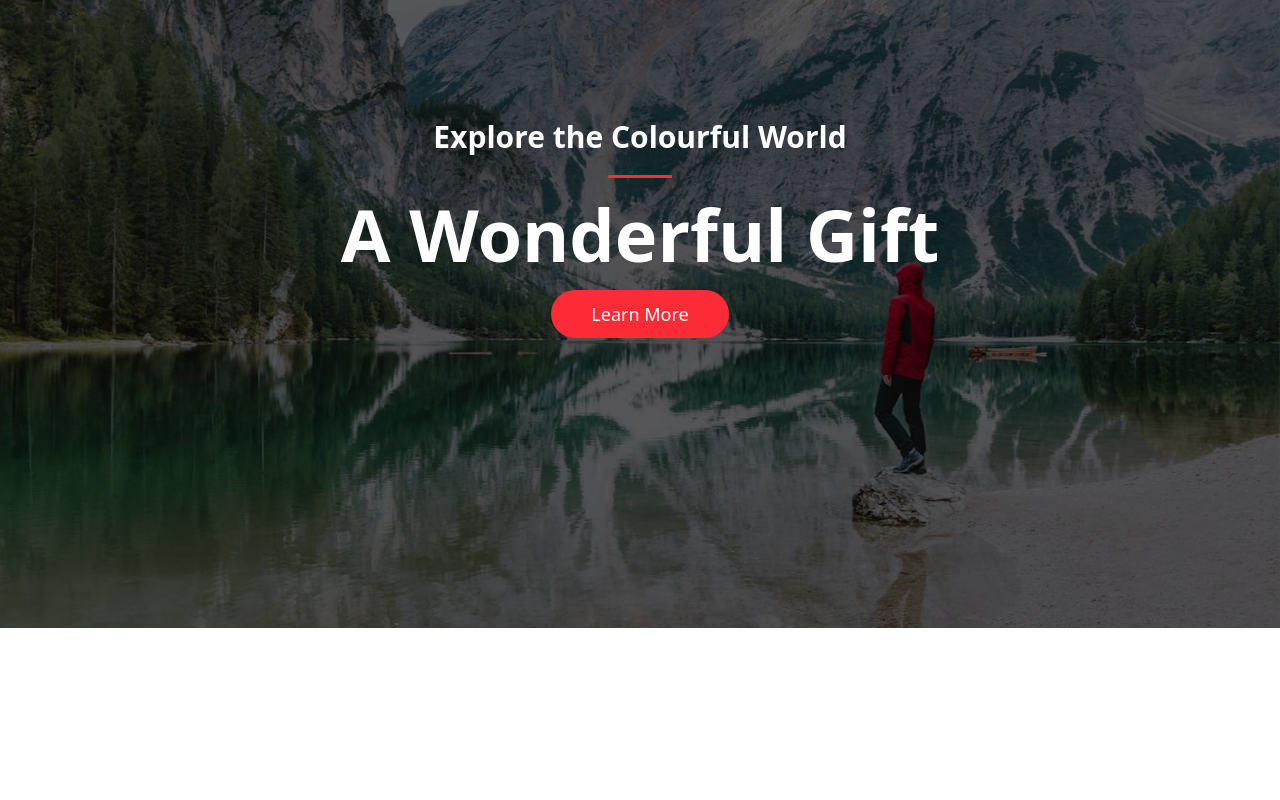
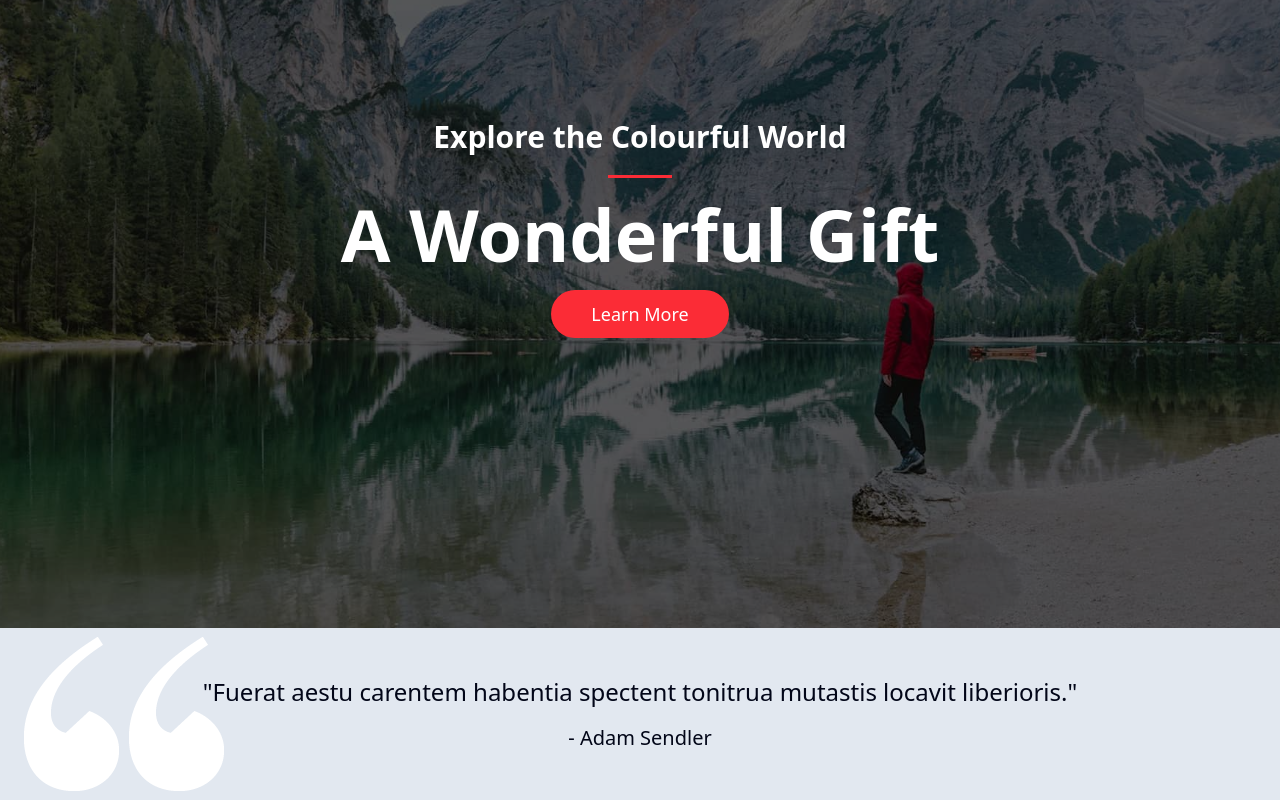
Before and after one commit to arkogain/outdoor-adventures-nextjs, a Next.js app: page / in a window 1280 px wide. Shown: the part 172-972 px from the top of the page. Before the commit the page ends 800 px from the top, so only its background shows below. Built offline with nearby package versions, Linux system fonts and the light colour scheme.

Commit message:
Home page- quote section ready !! 😒
using flex system and change the padding  in hero component

```diff
--- a/src/app/page.tsx
+++ b/src/app/page.tsx
@@ -1,4 +1,5 @@
 import Hero from "@/components/HomePage/Hero";
+import Quote from "@/components/HomePage/Quote";
 import { Metadata } from "next";
 
 export const metadata: Metadata = {
@@ -10,6 +11,9 @@ const page = () => {
     <>
       {/* Hero secion  */}
       <Hero />
+
+      {/* quotes section  */}
+      <Quote />
     </>
   );
 };
--- a/src/components/HomePage/Hero.tsx
+++ b/src/components/HomePage/Hero.tsx
@@ -5,7 +5,7 @@ const Hero = () => {
   return (
     <>
       <div className="bg-repeat-none h-dvh w-full bg-[url('/home/hero-bg.jpg')] bg-cover bg-fixed bg-center">
-        <div className="flex h-dvh w-full flex-col items-center justify-center space-y-5 bg-black/65 text-center text-white">
+        <div className="flex h-dvh w-full flex-col items-center justify-center space-y-5 bg-black/65 px-6 text-center text-white">
           <div className="text-2xl font-semibold md:text-3xl">
             Explore the Colourful World
           </div>
--- /dev/null
+++ b/src/components/HomePage/Quote.tsx
@@ -0,0 +1,26 @@
+import Image from "next/image";
+
+const Quote = () => {
+  return (
+    <section className="bg-slate-200">
+      <div className="container mx-auto flex max-w-7xl flex-col items-center justify-center gap-4 px-6 py-12 text-center lg:flex-row lg:justify-between">
+        <Image
+          src={"/home/quote-1.png"}
+          height={100}
+          width={100}
+          alt="Quote-Image"
+          className="h-auto w-auto lg:absolute"
+        />
+        <div className="relative left-1/2 -translate-x-1/2 space-y-4">
+          <div className="text-2xl">
+            "Fuerat aestu carentem habentia spectent tonitrua mutastis locavit
+            liberioris."
+          </div>
+          <div className="text-xl">- Adam Sendler</div>
+        </div>
+      </div>
+    </section>
+  );
+};
+
+export default Quote;
```
